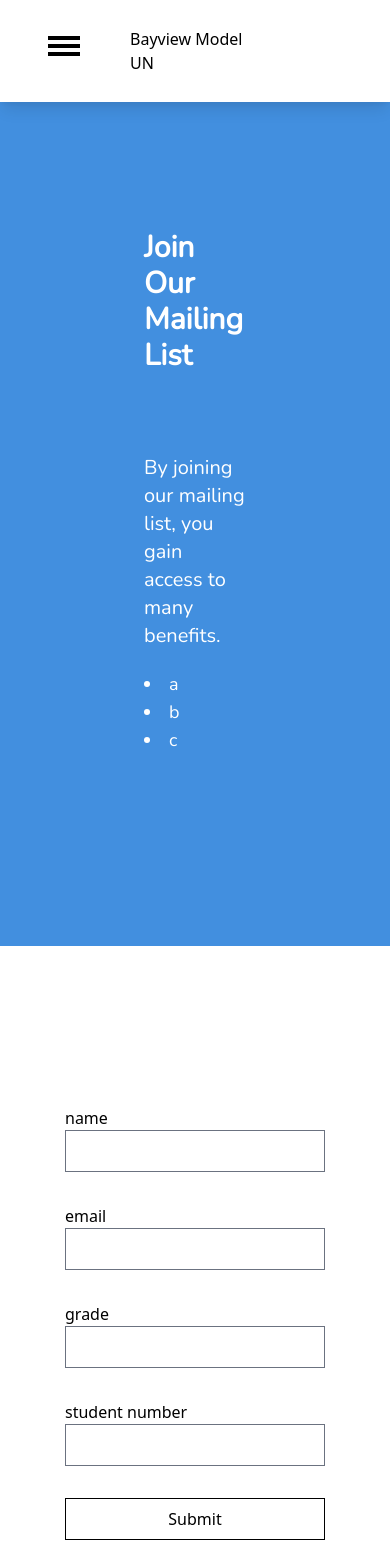
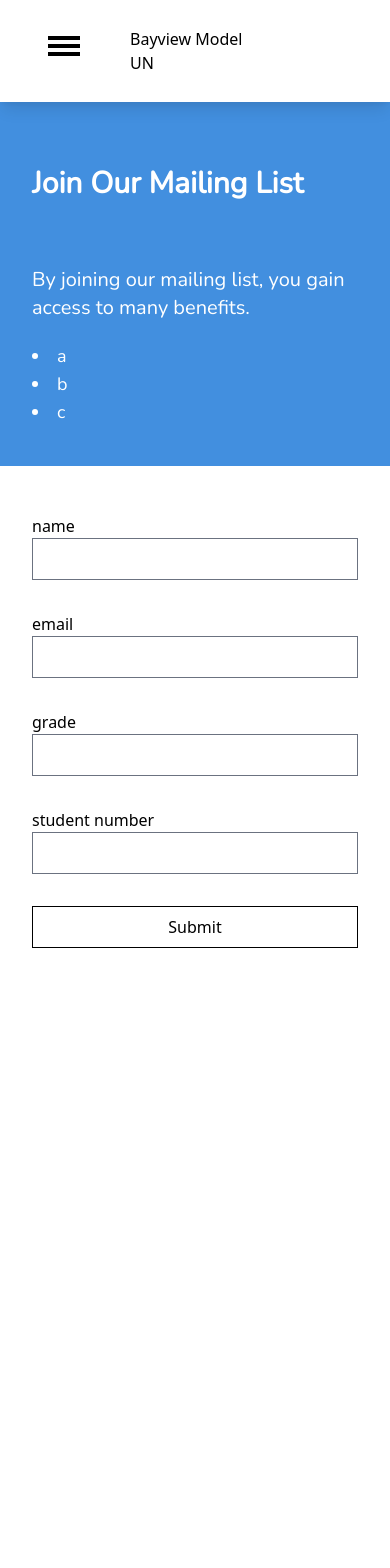
Before and after one commit to anyuan-chen/bayview-model-un, a Next.js app: page /mailing in a window 390 px wide. Shown: the top 1568 px of the page. After the commit the page ends 996 px from the top, so only its background shows below. Built offline with nearby package versions, Linux system fonts and the light colour scheme.

Commit message:
making mailing list responsive

```diff
--- a/pages/about.js
+++ b/pages/about.js
@@ -53,7 +53,7 @@ export default function About({ data }) {
           </Link>
         </div>
       </div>
-      <div className="px-2 md: pt-2 text-black text-4xl lg:px-32">
+      <div className="px-2 md:px-16 md:pt-2 lg:px-32 text-black text-4xl">
         <h1 className="pb-5">Latest Updates</h1>
         <div className="flex-col md:grid grid-cols-2 lg:grid-cols-3 gap-10">
           {posts}
--- a/pages/mailing.js
+++ b/pages/mailing.js
@@ -30,9 +30,9 @@ export default function Mailing() {
     <div className="h-screen">
       <Navbar></Navbar>
       <div className="grid md:grid-cols-2">
-        <div className="bg-main h-screen text-white font-body px-36 flex flex-col pt-32">
+        <div className="bg-main h-full text-white font-body flex flex-col px-8 pt-16 pb-10 md:h-screen lg:px-20 lg:pt-36">
           <h1 className="text-3xl font-bold">Join Our Mailing List</h1>
-          <h2 className="pt-20 text-xl">
+          <h2 className="pt-16 md:pt-20 text-xl">
             By joining our mailing list, you gain access to many benefits.
           </h2>
           <ul className="pt-5 text-lg">
@@ -41,9 +41,9 @@ export default function Mailing() {
             <li className="list-inside list-disc">c</li>
           </ul>
         </div>
-        <div className="py-8">
-          <form onSubmit={addToMailingList} className=" flex justify-center">
-            <div className="w-8/12 flex flex-col space-y-8 pt-32">
+        <div className="h-full px-8 py-12 md:pb-0 md:h-screen lg:pt-32">
+          <form onSubmit={addToMailingList} className="flex md:justify-center">
+            <div className="w-full flex flex-col space-y-8 lg:w-8/12">
               <div className="flex flex-col">
                 <label for="name">name</label>
                 <input
```
